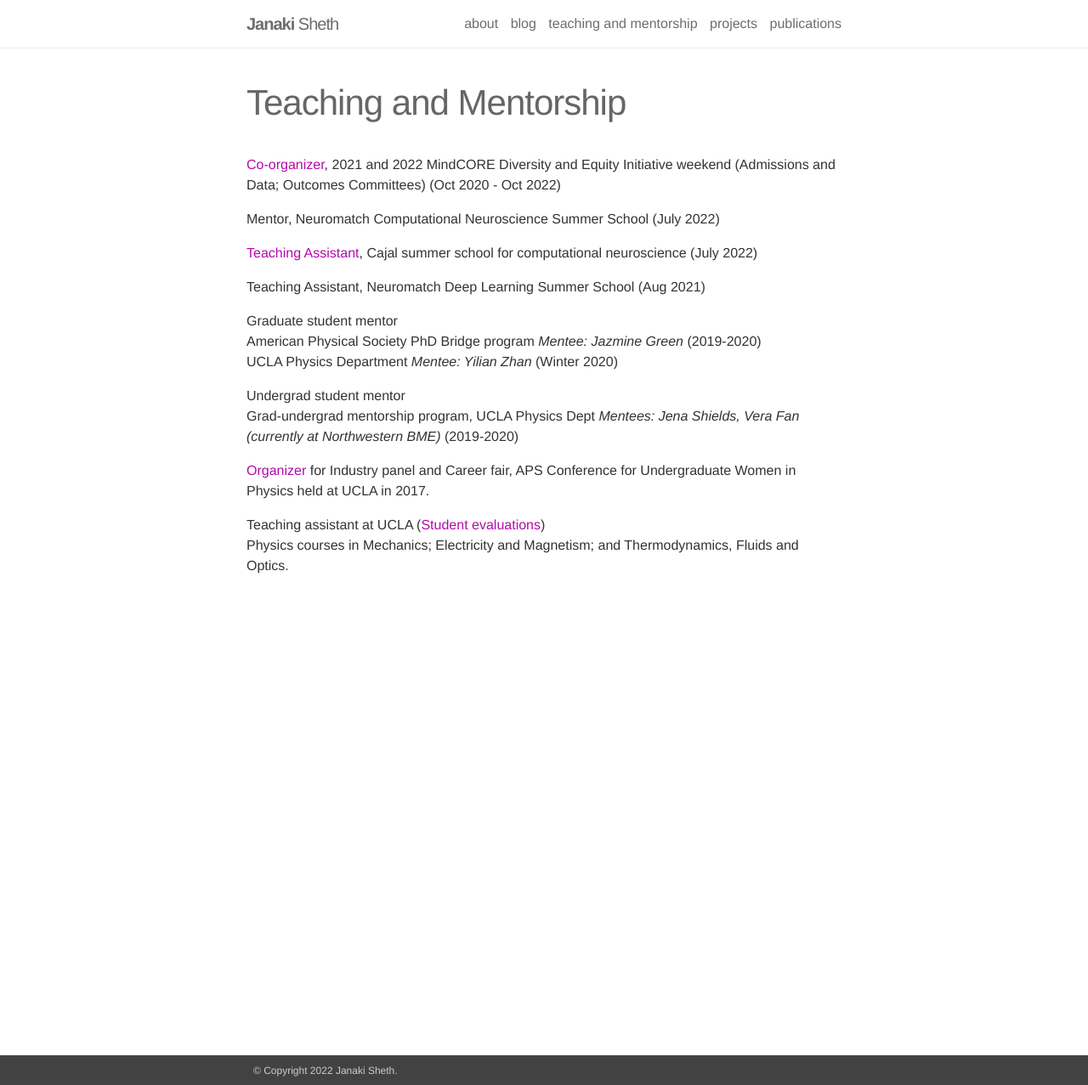
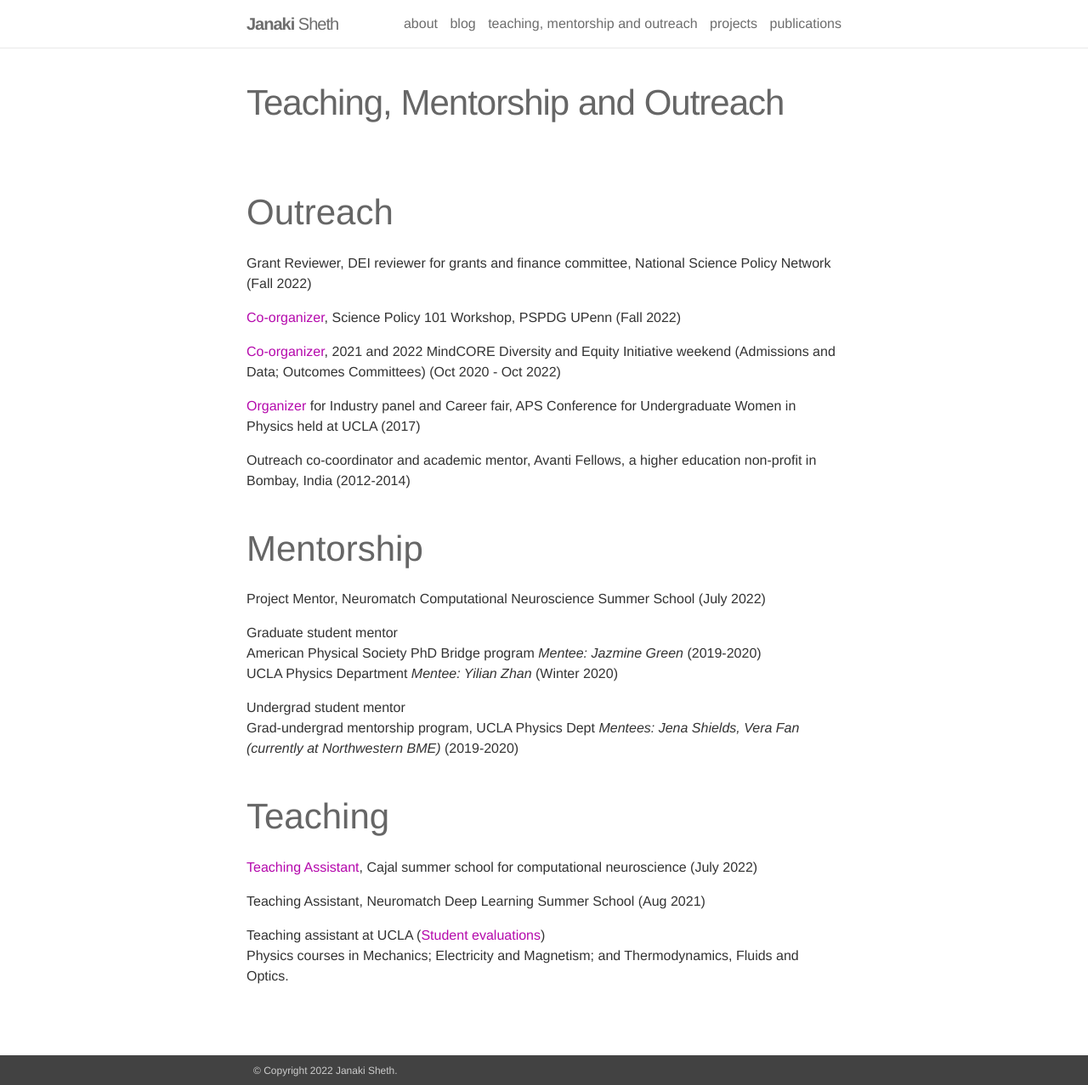
Before and after one commit to JanakiSheth/JanakiSheth.github.io, a Jekyll site: the page built from _pages/outreach.md, in a window 1280 px wide and 1277 px high. Shown: the whole window at 85% size. Built offline with Jekyll 4.4.1, drawn with Linux system fonts in a browser that asks for light colours; nearby versions of some CDN libraries.

Commit message:
Outreach updated

```diff
--- a/_pages/outreach.md
+++ b/_pages/outreach.md
@@ -1,16 +1,21 @@
 ---
 layout: page
 permalink: /outreach/
-title: Teaching and Mentorship
+title: Teaching, Mentorship and Outreach
 ---
+## Outreach
+Grant Reviewer, DEI reviewer for grants and finance committee, National Science Policy Network (Fall 2022)
+
+[Co-organizer](https://docs.google.com/presentation/d/1w_Twb0VZlkCKuArOoUXYnwEyaOpuPNK_kQQCuUWcxOI/edit#slide=id.p), Science Policy 101 Workshop, PSPDG UPenn (Fall 2022)
 
 [Co-organizer](https://web.sas.upenn.edu/dive/staff/), 2021 and 2022 MindCORE Diversity and Equity Initiative weekend (Admissions and Data; Outcomes Committees) (Oct 2020 - Oct 2022)
 
-Mentor, Neuromatch Computational Neuroscience Summer School (July 2022)
+[Organizer](https://conferences.pa.ucla.edu/cuwip-ucla/organizers.html) for Industry panel and Career fair, APS Conference for Undergraduate Women in Physics held at UCLA (2017)
 
-[Teaching Assistant](https://cajal-training.org/on-site/ccn2022/), Cajal summer school for computational neuroscience (July 2022)
+Outreach co-coordinator and academic mentor, Avanti Fellows, a higher education non-profit in Bombay, India (2012-2014)
 
-Teaching Assistant, Neuromatch Deep Learning Summer School (Aug 2021)
+## Mentorship
+Project Mentor, Neuromatch Computational Neuroscience Summer School (July 2022)
 
 Graduate student mentor<br>
 American Physical Society PhD Bridge program *Mentee: Jazmine Green* (2019-2020)<br>
@@ -19,7 +24,10 @@ UCLA Physics Department *Mentee: Yilian Zhan* (Winter 2020)
 Undergrad student mentor<br>
 Grad-undergrad mentorship program, UCLA Physics Dept *Mentees: Jena Shields, Vera Fan (currently at Northwestern BME)* (2019-2020)
 
-[Organizer](https://conferences.pa.ucla.edu/cuwip-ucla/organizers.html) for Industry panel and Career fair, APS Conference for Undergraduate Women in Physics held at UCLA in 2017.
+## Teaching
+[Teaching Assistant](https://cajal-training.org/on-site/ccn2022/), Cajal summer school for computational neuroscience (July 2022)
+
+Teaching Assistant, Neuromatch Deep Learning Summer School (Aug 2021)
 
 Teaching assistant at UCLA ([Student evaluations](https://www.dropbox.com/home/jobSearch?preview=UCLAStudentReviewsCompiled.pdf)) <br>
 Physics courses in Mechanics; Electricity and Magnetism; and Thermodynamics, Fluids and Optics.
```
